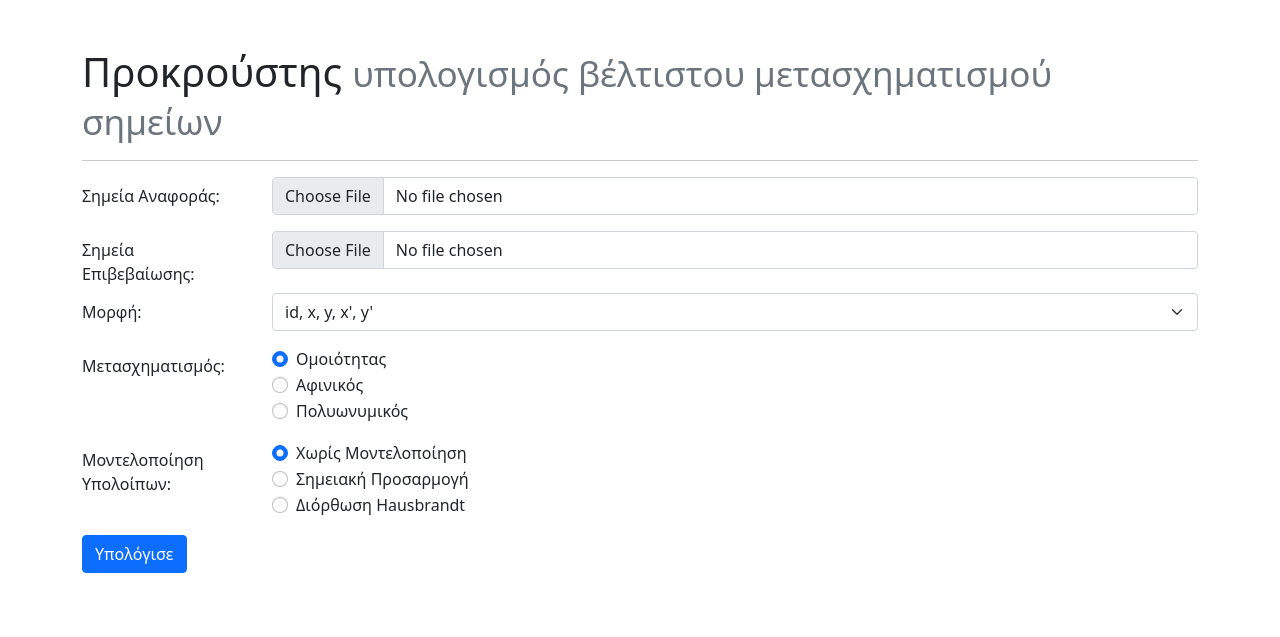
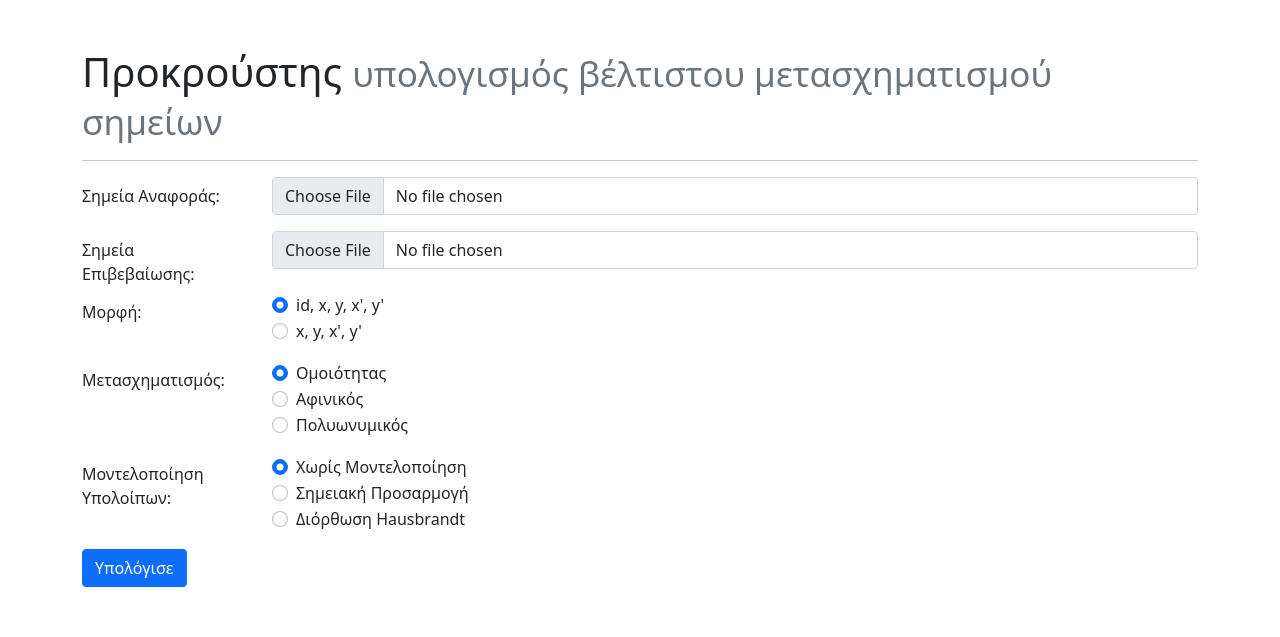
Before and after one commit to georgeouzou/survgr, a Django app: page /procrustes/ in a window 1280 px wide. Shown: the top 637 px of the page. Run offline with Django 3.2, Linux system fonts and the light colour scheme; some libraries are stand-ins or nearby versions.

Commit message:
procrustes: change point format to radio button

```diff
--- a/procrustes/forms.py
+++ b/procrustes/forms.py
@@ -18,11 +18,12 @@ class ReferencePointsForm(forms.Form):
 	points_format = forms.ChoiceField(
 		label='Μορφή',
 		choices=[
-			('id,xs,ys,xt,yt', "id, x, y, x', y'"),
-			('xs,ys,xt,yt',    "x, y, x', y'"),
+			(0, "id, x, y, x', y'"),
+			(1, "x, y, x', y'"),
 		],
-		widget=forms.Select(
-			attrs={'class': 'form-select'},
+		initial = 0,
+		widget=forms.RadioSelect(
+			attrs={'class': 'form-check-input', 'autocomplete': 'off'},
 		)
 	)
 	transformation_type = forms.ChoiceField(
--- a/procrustes/static/procrustes/js/index.js
+++ b/procrustes/static/procrustes/js/index.js
@@ -260,7 +260,7 @@ function update_points_on_map(layer_name, style) {
 
     const file = $(`#id_${layer_name}`).prop('files')[0];
     const format = $('#id_points_format').val();
-    const contain_id = format === 'id,xs,ys,xt,yt';
+    const contain_id = format === 0;
 
     const proj_ggrs87 = ol.proj.get('EPSG:2100');
     const proj_web = ol.proj.get('EPSG:3857');
--- a/procrustes/templates/procrustes/index.html
+++ b/procrustes/templates/procrustes/index.html
@@ -53,12 +53,19 @@
                 </div>
            </div>
 
-           <div class="row">
+           <div class="row pb-3">
                <label class="col-form-label col-sm-2" for="{{ form.points_format.id_for_label }}">
-                    {{ form.points_format.label }}:
+                   {{ form.points_format.label }}:
                </label>
-               <div class="col-sm-10 pb-3">
-                   {{ form.points_format }}
+               <div class="col-sm-10">
+                   {% for radio in form.points_format %}
+                   <div class="form-check">
+                       {{ radio.tag }}
+                       <label class="form-check-label" for="{{ radio.id_for_label }}">
+                           {{ radio.choice_label }}
+                       </label>
+                   </div>
+                   {% endfor %}
                </div>
            </div>
 
```
